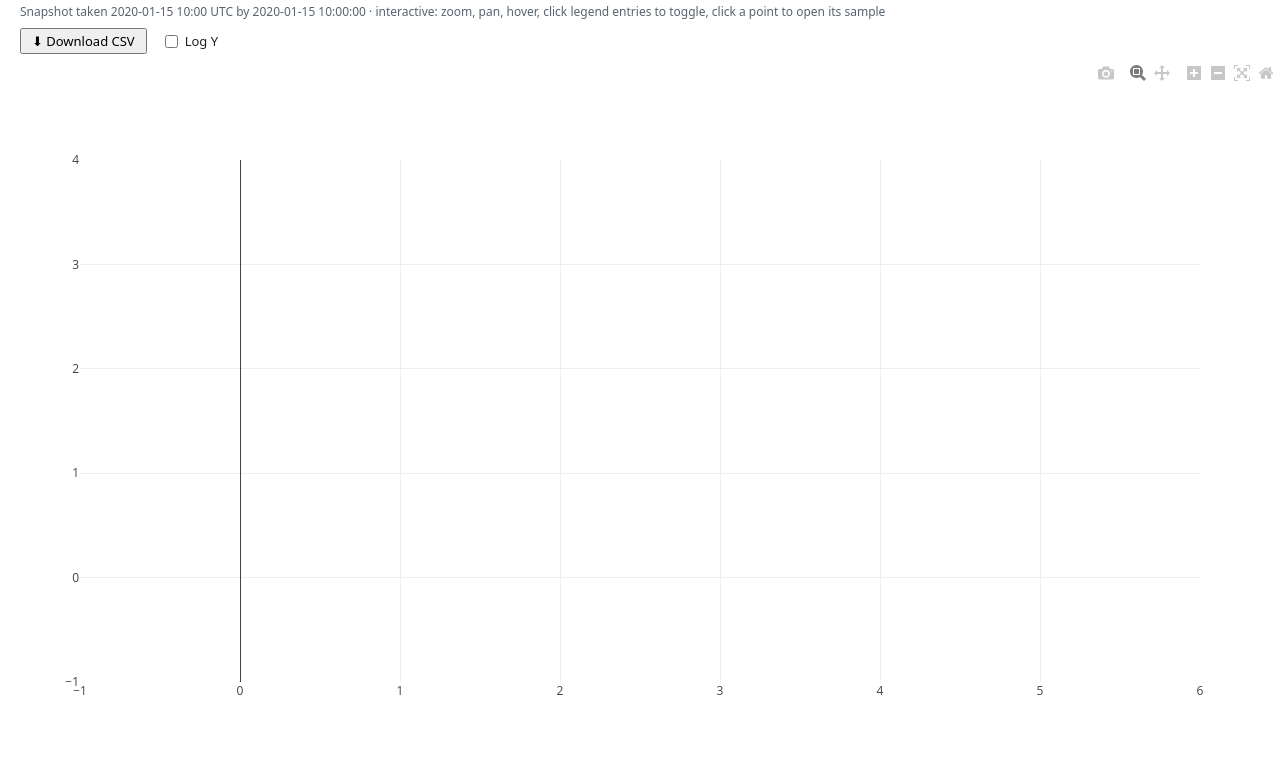
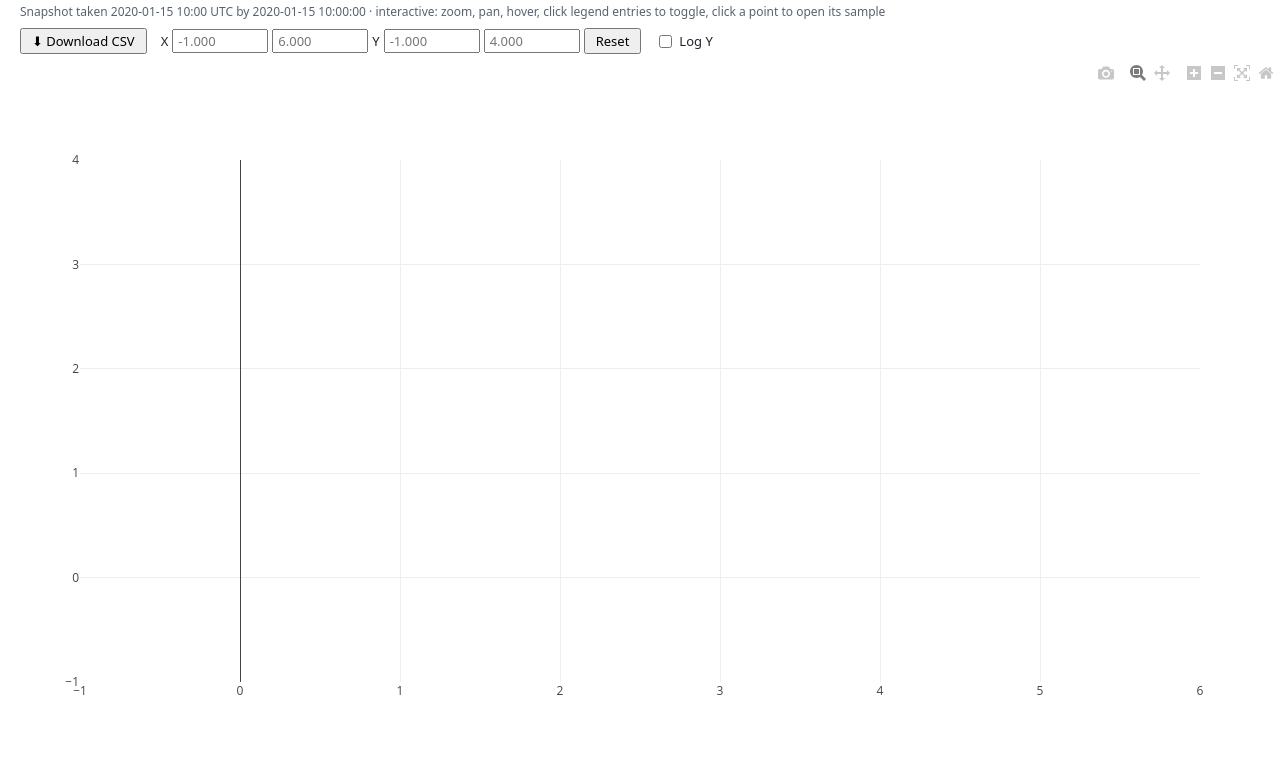
Before and after one commit to yakirma/dtof_BenchHub, a Python web app: template templates/shared_plot_view.html in a window 1280 px wide. Shown: the part 38-800 px from the top of the page. Run offline with Jinja, Linux system fonts and the light colour scheme; the template is opened without the code that fills it: most values are stand-ins (such as "Sample title", 1, 10 or a date in 2020); some libraries are stand-ins or nearby versions.

Commit message:
Shared plots: axis limit controls
The shared page gets X and Y min/max boxes next to Download CSV and Log Y.
Limits are entered in real data units and converted for the Y scale in effect
(log10 for a log axis, the symlog transform for symlog). A blank bound keeps
the value currently displayed, so one limit can be set on its own. A limit a
log axis cannot show (<= 0) falls back to automatic. The placeholders show the
current view, following mouse zoom/pan, and Reset clears every box and
returns to the shared view.

Verified in headless Chrome on linear, log and symlog axes: both bounds, a
single bound, an invalid log bound, placeholders after a zoom, and Reset.

Co-Authored-By: Claude Opus 5.5 <noreply@anthropic.com>
Claude-Session: https://claude.ai/code/session_013gpbFHjKrNiLGrsosFTjpJ

```diff
--- a/templates/shared_plot_view.html
+++ b/templates/shared_plot_view.html
@@ -24,6 +24,8 @@
                     font-size: 13px; margin-top: 8px; }
         .controls select { font: inherit; padding: 2px 4px; }
         .controls button { font: inherit; padding: 2px 10px; cursor: pointer; }
+        .controls .lims { display: inline-flex; gap: 4px; align-items: center; flex-wrap: wrap; }
+        .controls input.lim { font: inherit; width: 84px; padding: 1px 4px; }
         .controls label { display: inline-flex; gap: 4px; align-items: center; }
         .gone { max-width: 520px; margin: 18vh auto 0; padding: 0 20px; text-align: center; }
     </style>
@@ -39,6 +41,13 @@
             </div>
             <div class="controls" style="display:flex;">
                 <button type="button" id="dl-csv" title="Download the data currently shown (visible series, current aggregation) as CSV">⬇ Download CSV</button>
+                <span class="lims" title="Axis limits in data units. Leave a box blank for automatic; the placeholder shows the current view.">
+                    X <input type="number" step="any" class="lim" id="lim-x-min" placeholder="min">
+                    <input type="number" step="any" class="lim" id="lim-x-max" placeholder="max">
+                    Y <input type="number" step="any" class="lim" id="lim-y-min" placeholder="min">
+                    <input type="number" step="any" class="lim" id="lim-y-max" placeholder="max">
+                    <button type="button" id="lim-reset" title="Clear the limits and go back to the shared view">Reset</button>
+                </span>
                 <label title="Logarithmic Y axis. Values of zero or below can't be drawn on it and are left out."><input type="checkbox" id="log-y"> Log Y</label>
             </div>
             <div class="controls" id="controls">
@@ -237,6 +246,23 @@
             return t;
         }
 
+        // The view currently drawn, in data units (log/symlog converted back), so
+        // the limit boxes can show it and a single bound can be set on its own.
+        let yScaleNow = 'linear', symCNow = null;
+        const lastView = { x: null, y: null };
+        function readView() {
+            const fl = gd._fullLayout;
+            if (!fl || !fl.xaxis || !fl.yaxis) return;
+            lastView.x = fl.xaxis.range.map(Number);
+            const r = fl.yaxis.range.map(Number);
+            lastView.y = fl.yaxis.type === 'log' ? r.map(v => Math.pow(10, v))
+                : (yScaleNow === 'symlog' && symCNow) ? r.map(v => PlotScale.inv(v, symCNow)) : r;
+            ['x', 'y'].forEach(k => {
+                ['min', 'max'].forEach((m, i) => {
+                    document.getElementById('lim-' + k + '-' + m).placeholder = (+lastView[k][i]).toPrecision(4);
+                });
+            });
+        }
         function render() {
             const kind = canAggregate ? document.getElementById('agg').value : snapshotKind;
             const data = buildTraces(kind);
@@ -274,6 +300,21 @@
                     if (layout[ax]) { delete layout[ax].range; layout[ax].autorange = true; }
                 });
             }
+            // User limits (data units), converted to what each axis uses. A blank
+            // bound takes the value currently displayed, so one box can be set alone.
+            yScaleNow = yScale; symCNow = symC;
+            const yTo = yScale === 'log' ? (v => v > 0 ? Math.log10(v) : NaN)
+                : yScale === 'symlog' ? (v => PlotScale.f(v, symC)) : (v => v);
+            [['xaxis', 'x', v => v], ['yaxis', 'y', yTo]].forEach(([ax, k, to]) => {
+                const lo = parseFloat(document.getElementById('lim-' + k + '-min').value);
+                const hi = parseFloat(document.getElementById('lim-' + k + '-max').value);
+                if (!isFinite(lo) && !isFinite(hi)) return;
+                const cur = lastView[k];
+                const a = to(isFinite(lo) ? lo : (cur ? cur[0] : NaN));
+                const b = to(isFinite(hi) ? hi : (cur ? cur[1] : NaN));
+                if (!isFinite(a) || !isFinite(b) || a === b) return;   // e.g. a bound <= 0 on a log axis
+                layout[ax] = Object.assign({}, layout[ax], { range: [Math.min(a, b), Math.max(a, b)], autorange: false });
+            });
             if (symC) {
                 // Label the transformed axis in real values. Ticks span the shown
                 // data (with error bars); Plotly only draws those inside the view.
@@ -307,7 +348,7 @@
             }
             document.querySelectorAll('.agg-opt').forEach(el => { el.style.display = kind === 'none' ? 'none' : ''; });
             document.getElementById('err-wrap').style.display = kind === 'mean' ? '' : 'none';
-            return Plotly.react(gd, data, layout, { responsive: true, displaylogo: false });
+            return Plotly.react(gd, data, layout, { responsive: true, displaylogo: false }).then(readView);
         }
 
         if (canAggregate) {
@@ -322,7 +363,15 @@
             PlotCsv.downloadCsv(gd, (name || 'shared_plot') + '.csv');
         });
 
+        document.querySelectorAll('input.lim').forEach(el => el.addEventListener('change', render));
+        document.getElementById('lim-reset').addEventListener('click', () => {
+            document.querySelectorAll('input.lim').forEach(el => { el.value = ''; });
+            render();
+        });
+
         render().then(() => {
+            // Keep the placeholders on the view after mouse zoom / pan / reset.
+            gd.on('plotly_relayout', readView);
             // Legend clicks toggle single traces; record them so a later
             // re-render (aggregation change) keeps them, and mirror them in Show.
             gd.on('plotly_restyle', () => {
```
Also changed, not shown: CLAUDE.md (+1 -1 lines).
